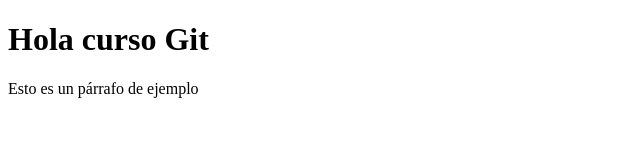
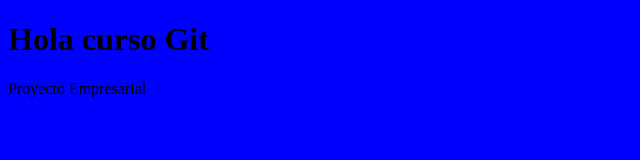
Before and after one commit to giantata/EmpresaA, a plain HTML site: page index.html in a window 1280 px wide. Shown: the whole page, without its empty margins (0-640 px from the left). Drawn offline with Linux system fonts and the light colour scheme.

Commit message:
Parrafo y tamaño de fuente

```diff
--- /dev/null
+++ b/css/estilos.css
@@ -0,0 +1,3 @@
+body{
+    background-color: blue;
+}
--- a/index.html
+++ b/index.html
@@ -4,11 +4,12 @@
     <meta charset="UTF-8">
     <meta name="viewport" content="width=device-width, initial-scale=1.0">
     <title>Document</title>
+    <link rel="stylesheet" href="css/estilos.css" type="text/css">
 </head>
 <body>
 
     <h1>Hola curso Git</h1>
-    <p>Esto es un párrafo de ejemplo</p>
+    <p>Proyecto Empresarial</p>
 
 
 
```
Also changed, not shown: js/javascript.js (added).
